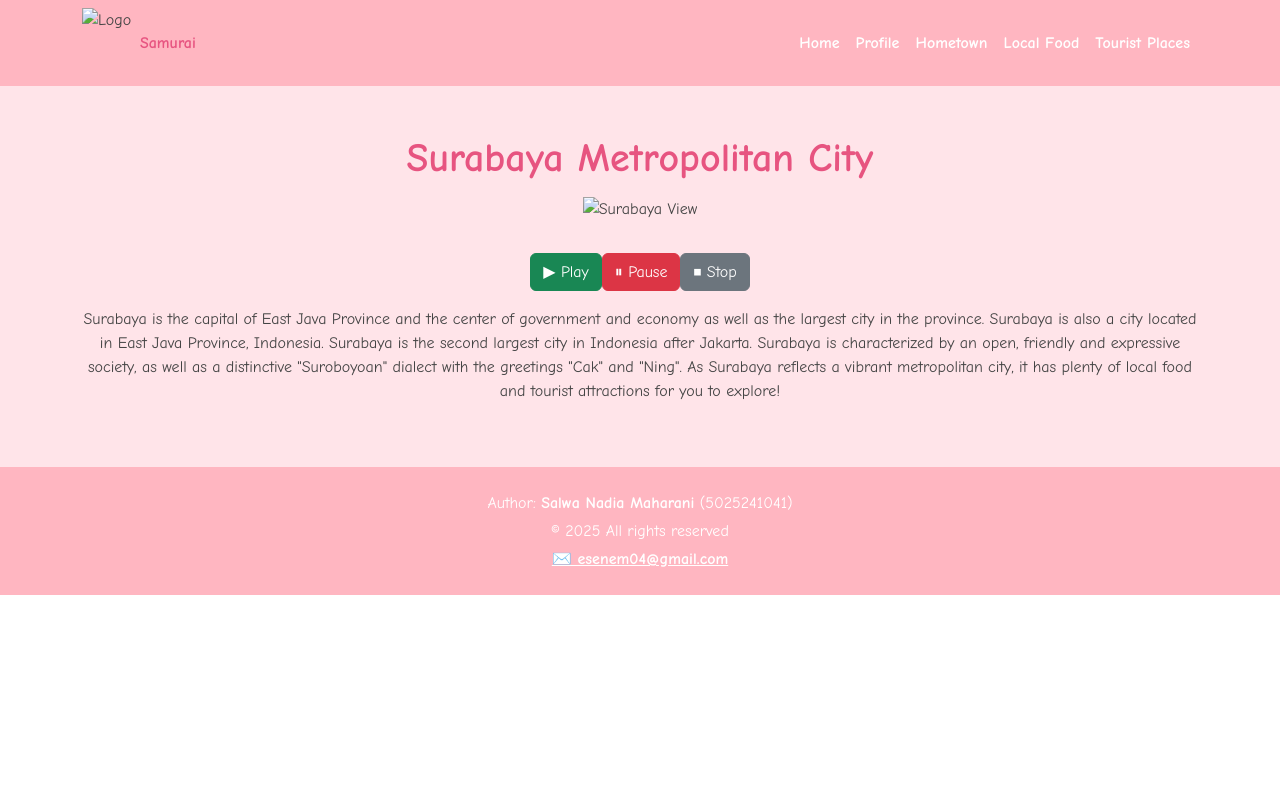
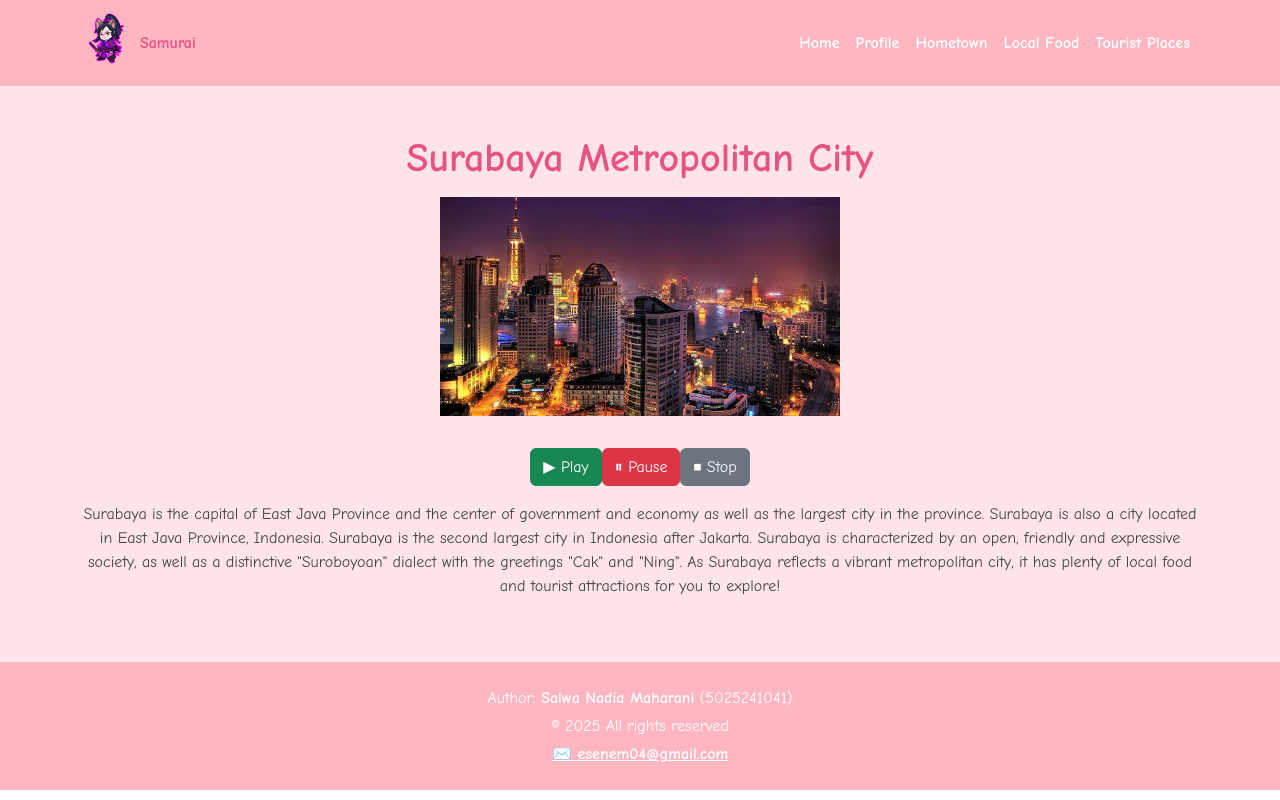
Before and after one commit to awokowkw/Web-Programming, a plain HTML site: page quiz1/hometown.html in a window 1280 px wide. Drawn offline with nearby package versions, Linux system fonts and the light colour scheme; the site is published under a folder, as on GitHub Pages, so addresses that start at the root find nothing.

Commit message:
Update hometown.html

```diff
--- a/quiz1/hometown.html
+++ b/quiz1/hometown.html
@@ -12,7 +12,7 @@
     <header>
         <nav class="navbar navbar-expand-lg navbar-light" style="background-color: #ffb6c1;">
         <div class="container">
-            <img src="/img/IMG_1011.PNG" alt="Logo" width="50" height="70" class="me-2">
+            <img src="img/IMG_1011.PNG" alt="Logo" width="50" height="70" class="me-2">
             <span class="fw-bold text-pink">Samurai</span>
 
             <button class="navbar-toggler" type="button" data-bs-toggle="collapse" data-bs-target="#navbarNav">
@@ -36,7 +36,7 @@
             <div class="container">
                 <h1 class="fw-bold text-pink">Surabaya Metropolitan City</h1>
 
-                <img src="/img/surabaya.jpg" alt="Surabaya View" width="400" class="mb-3">
+                <img src="img/surabaya.jpg" alt="Surabaya View" width="400" class="mb-3">
 
                 <div class="d-flex justify-content-center my-3">
                     <button id="play" class="btn btn-success">▶ Play</button>
@@ -44,7 +44,7 @@
                     <button id="stop" class="btn btn-secondary">⏹ Stop</button>
 
                     <audio id="audio">
-                        <source src="/img/city-ambience-9264.mp3" type="audio/mpeg">
+                        <source src="img/city-ambience-9264.mp3" type="audio/mpeg">
                     </audio>
                 </div>
 
```
